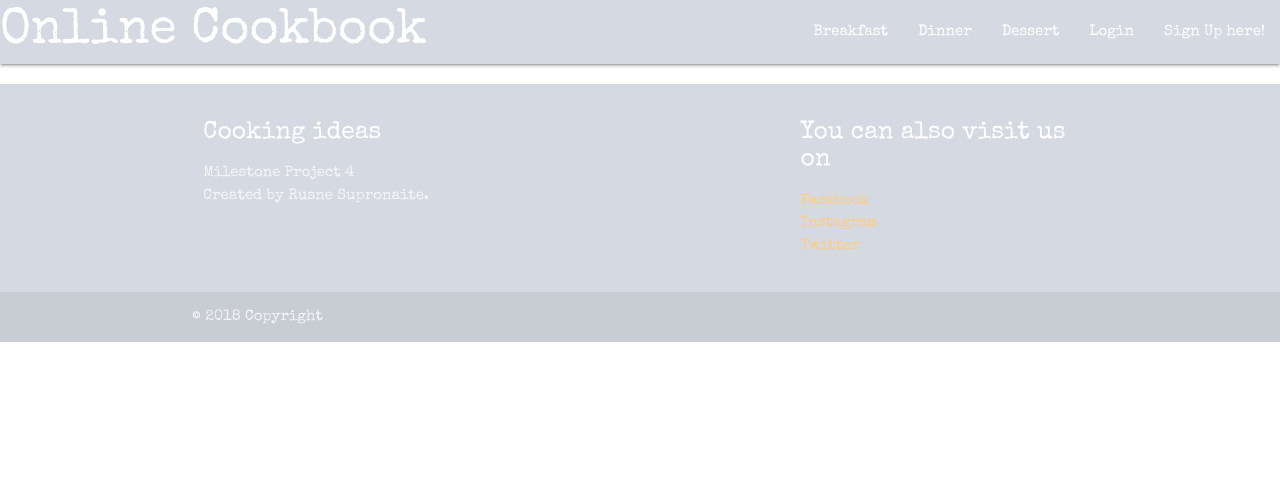
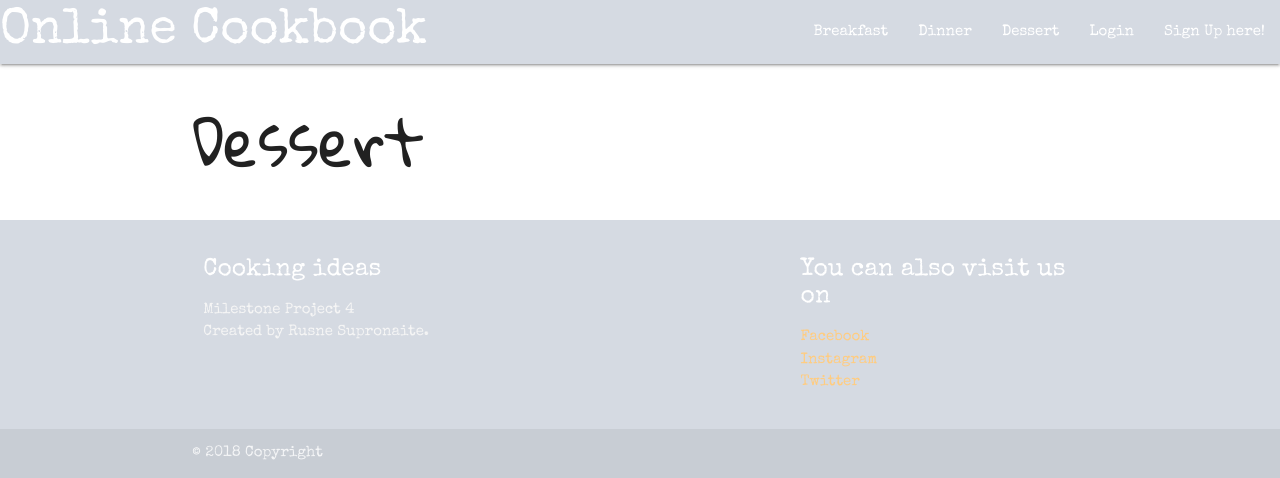
Before and after one commit to rusne118/cookbook, a Flask app: page /dessert in a window 1280 px wide. Shown: the top 478 px of the page. Run offline with Flask 2, Linux system fonts and the light colour scheme; data that the repository does not hold is empty; some libraries are stand-ins or nearby versions; some web fonts are replaced.

Commit message:
added dessert

```diff
--- a/templates/dessert.html
+++ b/templates/dessert.html
@@ -7,6 +7,7 @@
 <div class="container-fluid back">
     <div class="container">
         <div class="row meals">
+            <h1 class="header"> Dessert </h1>
             {% for meals in meals %}
             {% if meals.category_name == "dessert" %}
             <div class="col s12 m4">
```
